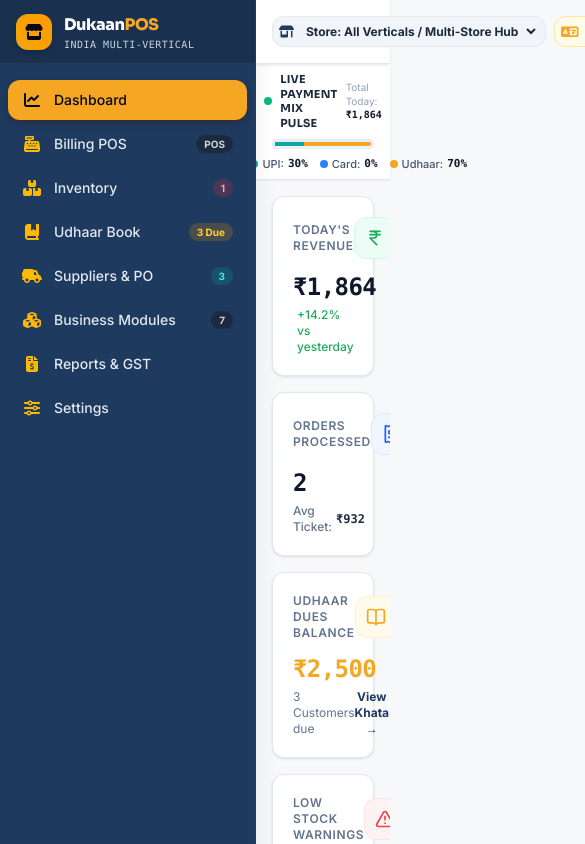
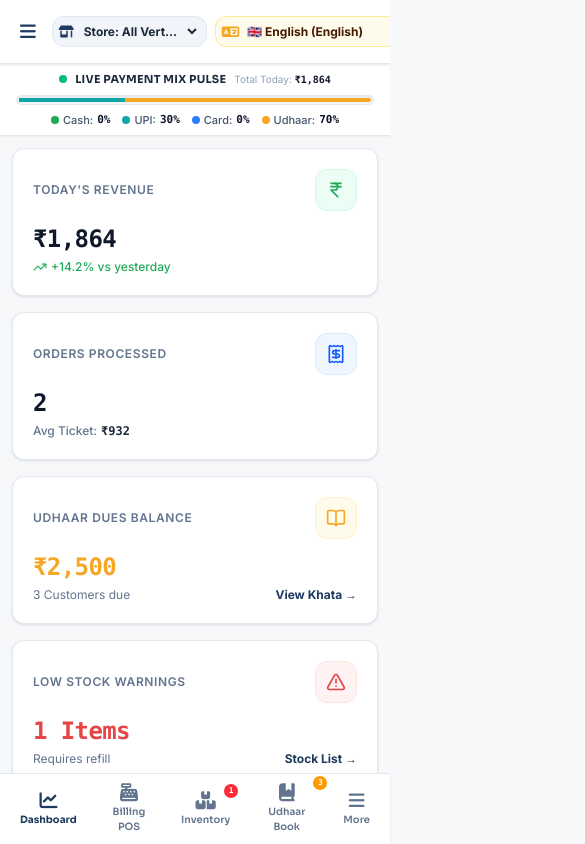
Before and after one commit to Harit-mi/Retail, a React (Vite) app: page / in a window 390 px wide. Shown: the top 844 px of the page, 585 px wide, since content can reach past the window. Built offline with nearby package versions, Linux system fonts and the light colour scheme.

Commit message:
feat: Add native Android & iOS mobile app optimizations, responsive touch bottom navigation bar, safe-area insets & PWA viewport meta tags

```diff
--- a/src/App.jsx
+++ b/src/App.jsx
@@ -2,6 +2,7 @@
 import { StoreProvider, useStore } from "./context/StoreContext";
 import { Sidebar } from "./components/Sidebar";
 import { Navbar } from "./components/Navbar";
+import { MobileBottomNav } from "./components/Mobile/MobileBottomNav";
 import { PaymentMixPulseBar } from "./components/Dashboard/PaymentMixPulseBar";
 import { DashboardOverview } from "./components/Dashboard/DashboardOverview";
 import { BillingCounter } from "./components/POS/BillingCounter";
@@ -21,33 +22,37 @@
   const { activeTab, printableBill, printFormat } = useStore();
   const [isPaymentModalOpen, setIsPaymentModalOpen] = useState(false);
   const [isCustomerModalOpen, setIsCustomerModalOpen] = useState(false);
+  const [isMobileMenuOpen, setIsMobileMenuOpen] = useState(false);
 
   return (
-    <div className="min-h-screen flex bg-[#F7F8FA] text-slate-900 selection:bg-[#F5A623] selection:text-slate-950">
-      {/* Sidebar rendered on ALL screens (including POS billing) */}
-      <Sidebar />
+    <div className="min-h-screen flex bg-[#F7F8FA] text-slate-900 selection:bg-[#F5A623] selection:text-slate-950 pb-16 md:pb-0">
+      {/* Sidebar (Desktop & Mobile Slide-Out Drawer) */}
+      <Sidebar
+        isMobileOpen={isMobileMenuOpen}
+        onCloseMobile={() => setIsMobileMenuOpen(false)}
+      />
 
       {/* Main Right Area */}
       <div className="flex-1 flex flex-col min-w-0">
-        {/* Sticky Top Bar with Quick Navigation Switcher */}
-        <Navbar />
+        {/* Sticky Top Bar */}
+        <Navbar onOpenMobileMenu={() => setIsMobileMenuOpen(true)} />
 
         {/* Live Payment Mix Pulse Bar */}
         <PaymentMixPulseBar />
 
         {/* Main View Screen */}
-        <main className="flex-1 p-4 sm:p-6 max-w-7xl w-full mx-auto overflow-hidden">
+        <main className="flex-1 p-3 sm:p-6 max-w-7xl w-full mx-auto overflow-x-hidden">
           {activeTab === "dashboard" && <DashboardOverview />}
 
           {activeTab === "pos" && (
-            <div className="grid grid-cols-1 lg:grid-cols-12 gap-4 h-[calc(100vh-140px)]">
+            <div className="grid grid-cols-1 lg:grid-cols-12 gap-4 min-h-[calc(100vh-140px)]">
               {/* Left POS Counter Grid */}
-              <div className="lg:col-span-7 xl:col-span-8 h-full min-h-[450px]">
+              <div className="lg:col-span-7 xl:col-span-8 h-full min-h-[400px]">
                 <BillingCounter />
               </div>
 
               {/* Right POS Cart Section */}
-              <div className="lg:col-span-5 xl:col-span-4 h-full min-h-[450px]">
+              <div className="lg:col-span-5 xl:col-span-4 h-full min-h-[400px]">
                 <CartSection
                   onOpenPaymentModal={() => setIsPaymentModalOpen(true)}
                   onOpenCustomerModal={() => setIsCustomerModalOpen(true)}
@@ -64,6 +69,9 @@
           {activeTab === "settings" && <StoreSettings />}
         </main>
       </div>
+
+      {/* Fixed Mobile Bottom Navigation Bar */}
+      <MobileBottomNav onOpenMoreMenu={() => setIsMobileMenuOpen(true)} />
 
       {/* Payment Checkout Modal */}
       <PaymentModal
--- /dev/null
+++ b/src/components/Mobile/MobileBottomNav.jsx
@@ -0,0 +1,92 @@
+import React, { useState } from "react";
+import { useStore } from "../../context/StoreContext";
+
+export const MobileBottomNav = ({ onOpenMoreMenu }) => {
+  const { activeTab, setActiveTab, cart, products, customers, t } = useStore();
+
+  const lowStockCount = products.filter(
+    (p) => p.stock !== null && p.stock <= (p.minStockWarning || 5)
+  ).length;
+
+  const udharCount = customers.filter((c) => c.balance > 0).length;
+
+  return (
+    <div className="md:hidden fixed bottom-0 left-0 right-0 z-40 bg-white border-t border-slate-200 card-shadow px-2 py-1.5 flex items-center justify-around">
+      {/* 1. Dashboard */}
+      <button
+        onClick={() => setActiveTab("dashboard")}
+        className={`flex flex-col items-center py-1 px-3 rounded-xl transition ${
+          activeTab === "dashboard"
+            ? "text-[#1E3A5F] font-bold"
+            : "text-slate-500 hover:text-slate-900"
+        }`}
+      >
+        <i className="fa-solid fa-chart-line text-lg mb-0.5"></i>
+        <span className="text-[10px] font-display">{t("dashboard")}</span>
+      </button>
+
+      {/* 2. Billing POS */}
+      <button
+        onClick={() => setActiveTab("pos")}
+        className={`relative flex flex-col items-center py-1 px-3 rounded-xl transition ${
+          activeTab === "pos"
+            ? "text-[#F5A623] font-bold bg-slate-900 text-white shadow-md"
+            : "text-slate-500 hover:text-slate-900"
+        }`}
+      >
+        <i className="fa-solid fa-cash-register text-lg mb-0.5"></i>
+        <span className="text-[10px] font-display">{t("counterPOS")}</span>
+        {cart.length > 0 && (
+          <span className="absolute -top-1 right-1 w-4 h-4 bg-[#1FAA59] text-white font-bold text-[9px] rounded-full flex items-center justify-center font-mono">
+            {cart.length}
+          </span>
+        )}
+      </button>
+
+      {/* 3. Inventory Stock */}
+      <button
+        onClick={() => setActiveTab("inventory")}
+        className={`relative flex flex-col items-center py-1 px-3 rounded-xl transition ${
+          activeTab === "inventory"
+            ? "text-[#1E3A5F] font-bold"
+            : "text-slate-500 hover:text-slate-900"
+        }`}
+      >
+        <i className="fa-solid fa-boxes-stacked text-lg mb-0.5"></i>
+        <span className="text-[10px] font-display">{t("inventory")}</span>
+        {lowStockCount > 0 && (
+          <span className="absolute -top-1 right-1 w-3.5 h-3.5 bg-red-500 text-white font-bold text-[8px] rounded-full flex items-center justify-center font-mono">
+            {lowStockCount}
+          </span>
+        )}
+      </button>
+
+      {/* 4. Khata Book */}
+      <button
+        onClick={() => setActiveTab("khata")}
+        className={`relative flex flex-col items-center py-1 px-3 rounded-xl transition ${
+          activeTab === "khata"
+            ? "text-[#1E3A5F] font-bold"
+            : "text-slate-500 hover:text-slate-900"
+        }`}
+      >
+        <i className="fa-solid fa-book-bookmark text-lg mb-0.5"></i>
+        <span className="text-[10px] font-display">{t("udharBook")}</span>
+        {udharCount > 0 && (
+          <span className="absolute -top-1 right-1 w-3.5 h-3.5 bg-amber-500 text-white font-bold text-[8px] rounded-full flex items-center justify-center font-mono">
+            {udharCount}
+          </span>
+        )}
+      </button>
+
+      {/* 5. More Menu Drawer Trigger */}
+      <button
+        onClick={onOpenMoreMenu}
+        className="flex flex-col items-center py-1 px-3 rounded-xl text-slate-500 hover:text-slate-900 transition"
+      >
+        <i className="fa-solid fa-[#F5A623] fa-bars text-lg mb-0.5"></i>
+        <span className="text-[10px] font-display">More</span>
+      </button>
+    </div>
+  );
+};
--- a/src/components/Navbar.jsx
+++ b/src/components/Navbar.jsx
@@ -4,7 +4,7 @@
 import { INDIAN_LANGUAGES } from "../i18n/translations";
 import { ShiftReconciliationModal } from "./CashDrawer/ShiftReconciliationModal";
 
-export const Navbar = () => {
+export const Navbar = ({ onOpenMobileMenu }) => {
   const {
     storeConfig,
     activeVertical,
@@ -30,16 +30,25 @@
   const totalAlerts = lowStockCount + overdueUdharCount;
 
   return (
-    <header className="bg-white border-b border-slate-200 sticky top-0 z-30 card-shadow h-16 flex items-center px-4 sm:px-6">
-      <div className="max-w-7xl w-full mx-auto flex items-center justify-between gap-3">
-        {/* Left: Store Selector & Quick Navigation Tabs */}
-        <div className="flex items-center space-x-2 sm:space-x-3">
-          <div className="flex items-center space-x-2 bg-slate-100 p-1.5 rounded-xl border border-slate-200">
+    <header className="bg-white border-b border-slate-200 sticky top-0 z-30 card-shadow h-16 flex items-center px-3 sm:px-6">
+      <div className="max-w-7xl w-full mx-auto flex items-center justify-between gap-2 sm:gap-3">
+        {/* Left: Mobile Hamburger & Store Selector */}
+        <div className="flex items-center space-x-2">
+          {/* Mobile Hamburger Button */}
+          <button
+            onClick={onOpenMobileMenu}
+            className="md:hidden p-2 rounded-xl text-slate-700 hover:bg-slate-100 transition"
+          >
+            <i className="fa-solid fa-bars text-lg text-[#1E3A5F]"></i>
+          </button>
+
+          {/* Store Selector */}
+          <div className="flex items-center space-x-1.5 bg-slate-100 p-1.5 rounded-xl border border-slate-200">
             <i className="fa-solid fa-shop text-[#1E3A5F] text-xs"></i>
             <select
               value={activeVertical}
               onChange={(e) => setActiveVertical(e.target.value)}
-              className="bg-transparent text-slate-800 text-xs font-bold outline-none cursor-pointer pr-1"
+              className="bg-transparent text-slate-800 text-xs font-bold outline-none cursor-pointer pr-1 max-w-[120px] sm:max-w-none truncate"
             >
               {VERTICAL_DEFINITIONS.map((v) => (
                 <option key={v.id} value={v.id}>
@@ -49,7 +58,7 @@
             </select>
           </div>
 
-          {/* Quick Header Navigation Switcher Buttons */}
+          {/* Desktop Quick Header Navigation Switcher Buttons */}
           <div className="hidden xl:flex items-center space-x-1 bg-slate-100 p-1 rounded-xl border border-slate-200">
             {[
               { id: "dashboard", label: t("dashboard"), icon: "fa-chart-line" },
@@ -80,12 +89,12 @@
           </div>
 
           {/* Indian State Language Selector Dropdown */}
-          <div className="flex items-center space-x-1.5 bg-amber-50 border border-amber-200/80 p-1.5 rounded-xl">
+          <div className="flex items-center space-x-1 bg-amber-50 border border-amber-200/80 p-1.5 rounded-xl">
             <i className="fa-solid fa-language text-[#F5A623] text-sm"></i>
             <select
               value={currentLanguage}
               onChange={(e) => changeLanguage(e.target.value)}
-              className="bg-transparent text-amber-950 text-xs font-bold outline-none cursor-pointer pr-1"
+              className="bg-transparent text-amber-950 text-xs font-bold outline-none cursor-pointer pr-0.5"
             >
               {INDIAN_LANGUAGES.map((lang) => (
                 <option key={lang.code} value={lang.code}>
@@ -97,25 +106,25 @@
         </div>
 
         {/* Center: Global Search Bar */}
-        <div className="hidden md:flex flex-1 max-w-xs relative">
+        <div className="hidden lg:flex flex-1 max-w-xs relative">
           <i className="fa-solid fa-magnifying-glass absolute left-3 top-1/2 -translate-y-1/2 text-slate-400 text-xs"></i>
           <input
             type="text"
-            placeholder="Search invoice #, items, HSN... (F2)"
+            placeholder="Search invoice #, items... (F2)"
             className="w-full bg-slate-50 border border-slate-200 text-slate-800 text-xs pl-9 pr-3 py-1.5 rounded-xl outline-none focus:border-[#1E3A5F] focus:bg-white transition"
           />
         </div>
 
         {/* Right: Notifications, Shift Audit, Reset & Profile */}
-        <div className="flex items-center space-x-2">
+        <div className="flex items-center space-x-1.5 sm:space-x-2">
           {/* Shift Drawer Audit Trigger Button */}
           <button
             onClick={() => setShowShiftAuditModal(true)}
             title="Day-End Cash Drawer Reconciliation"
-            className="px-3 py-1.5 bg-slate-100 hover:bg-slate-200 text-slate-800 rounded-xl text-xs font-bold transition flex items-center space-x-1.5 border border-slate-200"
+            className="px-2.5 sm:px-3 py-1.5 bg-slate-100 hover:bg-slate-200 text-slate-800 rounded-xl text-xs font-bold transition flex items-center space-x-1 border border-slate-200"
           >
             <i className="fa-solid fa-vault text-[#F5A623]"></i>
-            <span className="hidden sm:inline-block">Cash Audit</span>
+            <span className="hidden sm:inline-block">Audit</span>
           </button>
 
           {/* Notification Bell Badge */}
@@ -181,7 +190,7 @@
               }
             }}
             title="Reset Sample Demo Data"
-            className="p-2 rounded-xl text-slate-500 hover:text-slate-800 hover:bg-slate-100 transition"
+            className="p-1.5 rounded-xl text-slate-500 hover:text-slate-800 hover:bg-slate-100 transition"
           >
             <i className="fa-solid fa-rotate-left text-sm"></i>
           </button>
--- a/src/components/Sidebar.jsx
+++ b/src/components/Sidebar.jsx
@@ -1,7 +1,7 @@
 import React, { useState } from "react";
 import { useStore } from "../context/StoreContext";
 
-export const Sidebar = () => {
+export const Sidebar = ({ isMobileOpen, onCloseMobile }) => {
   const { activeTab, setActiveTab, products, customers, suppliers, t } = useStore();
   const [collapsed, setCollapsed] = useState(false);
 
@@ -40,19 +40,36 @@
     { id: "settings", label: t("settings"), iconClass: "fa-solid fa-[#F5A623] fa-sliders", badge: null },
   ];
 
+  const handleNavClick = (tabId) => {
+    setActiveTab(tabId);
+    if (onCloseMobile) onCloseMobile();
+  };
+
   return (
+    <>
+      {/* Mobile Backdrop Overlay */}
+      {isMobileOpen && (
+        <div
+          onClick={onCloseMobile}
+          className="md:hidden fixed inset-0 z-40 bg-slate-900/60 backdrop-blur-xs animate-fade-in"
+        />
+      )}
+
+      {/* Main Responsive Sidebar Drawer */}
       <aside
-      className={`bg-[#1E3A5F] text-slate-100 min-h-screen flex flex-col transition-all duration-300 border-r border-slate-700/50 shadow-xl z-30 ${
-        collapsed ? "w-16" : "w-64"
+        className={`bg-[#1E3A5F] text-slate-100 min-h-screen flex flex-col transition-all duration-300 border-r border-slate-700/50 shadow-xl z-50 ${
+          isMobileOpen
+            ? "fixed inset-y-0 left-0 w-64 translate-x-0"
+            : "hidden md:flex " + (collapsed ? "w-16" : "w-64")
         }`}
       >
         {/* Brand Header */}
         <div className="h-16 px-4 flex items-center justify-between border-b border-slate-700/60 bg-slate-900/30">
-        {!collapsed && (
           <div className="flex items-center space-x-3">
             <div className="w-9 h-9 rounded-xl bg-gradient-to-tr from-[#F5A623] to-amber-500 flex items-center justify-center shadow-md text-slate-950 text-base font-bold">
               <i className="fa-solid fa-store"></i>
             </div>
+            {(!collapsed || isMobileOpen) && (
               <div>
                 <span className="font-extrabold text-base font-display text-white tracking-tight">
                   Dukaan<span className="text-[#F5A623]">POS</span>
@@ -61,21 +78,26 @@
                   India Multi-Vertical
                 </span>
               </div>
+            )}
           </div>
-        )}
 
-        {collapsed && (
-          <div className="mx-auto w-9 h-9 rounded-xl bg-gradient-to-tr from-[#F5A623] to-amber-500 flex items-center justify-center text-slate-950">
-            <i className="fa-solid fa-store"></i>
-          </div>
-        )}
-
+          {/* Desktop Collapse Toggle */}
           <button
             onClick={() => setCollapsed(!collapsed)}
             className="p-1.5 rounded-lg text-slate-300 hover:text-white hover:bg-slate-700/50 transition hidden md:block"
           >
             <i className={`fa-solid ${collapsed ? "fa-chevron-right" : "fa-chevron-left"} text-xs`}></i>
           </button>
+
+          {/* Mobile Close Drawer Button */}
+          {isMobileOpen && (
+            <button
+              onClick={onCloseMobile}
+              className="md:hidden p-1.5 rounded-lg text-slate-300 hover:text-white"
+            >
+              <i className="fa-solid fa-xmark text-lg"></i>
+            </button>
+          )}
         </div>
 
         {/* Nav Menu Links */}
@@ -85,10 +107,10 @@
             return (
               <button
                 key={item.id}
-              onClick={() => setActiveTab(item.id)}
-              title={collapsed ? item.label : undefined}
+                onClick={() => handleNavClick(item.id)}
+                title={collapsed && !isMobileOpen ? item.label : undefined}
                 className={`w-full flex items-center ${
-                collapsed ? "justify-center px-2" : "px-3.5"
+                  collapsed && !isMobileOpen ? "justify-center px-2" : "px-3.5"
                 } py-2.5 rounded-xl text-sm font-medium transition-all duration-200 ${
                   isActive
                     ? "bg-[#F5A623] text-slate-950 font-bold shadow-md shadow-amber-950/30"
@@ -96,7 +118,7 @@
                 }`}
               >
                 <i className={`${item.iconClass} text-base w-5 text-center ${isActive ? "text-slate-950" : "text-amber-400"}`}></i>
-              {!collapsed && (
+                {(!collapsed || isMobileOpen) && (
                   <div className="ml-3 flex-1 flex items-center justify-between truncate">
                     <span className="truncate">{item.label}</span>
                     {item.badge && (
@@ -116,6 +138,20 @@
             );
           })}
         </nav>
+
+        {/* Sidebar Footer */}
+        {(!collapsed || isMobileOpen) && (
+          <div className="p-3 m-3 rounded-xl bg-slate-900/40 border border-slate-700/50 text-xs text-slate-300">
+            <div className="flex items-center space-x-2 font-bold text-amber-300">
+              <i className="fa-solid fa-mobile-screen"></i>
+              <span>Mobile POS Ready</span>
+            </div>
+            <p className="text-[11px] text-slate-400 mt-1">
+              Touch-Optimized Responsive SaaS
+            </p>
+          </div>
+        )}
       </aside>
+    </>
   );
 };
--- a/src/index.css
+++ b/src/index.css
@@ -13,12 +13,18 @@
     --teal-chart: #0EA5A5;
   }
 
-  body {
+  * {
+    -webkit-tap-highlight-color: transparent;
+  }
+
+  html, body {
     font-family: 'Inter', sans-serif;
     background-color: #F7F8FA;
     color: #0F172A;
     overflow-x: hidden;
     -webkit-font-smoothing: antialiased;
+    touch-action: manipulation;
+    padding-bottom: env(safe-area-inset-bottom, 0px);
   }
 
   h1, h2, h3, h4, .font-display {
```
Also changed, not shown: index.html (+11 -3 lines). Lines whose indentation alone changed are shown as unchanged.
